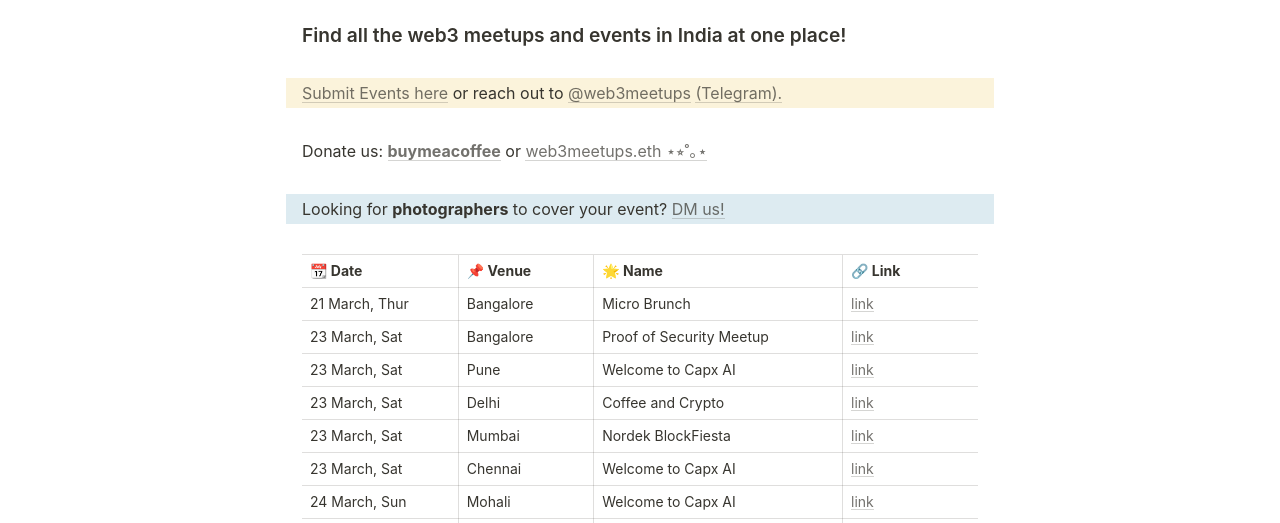
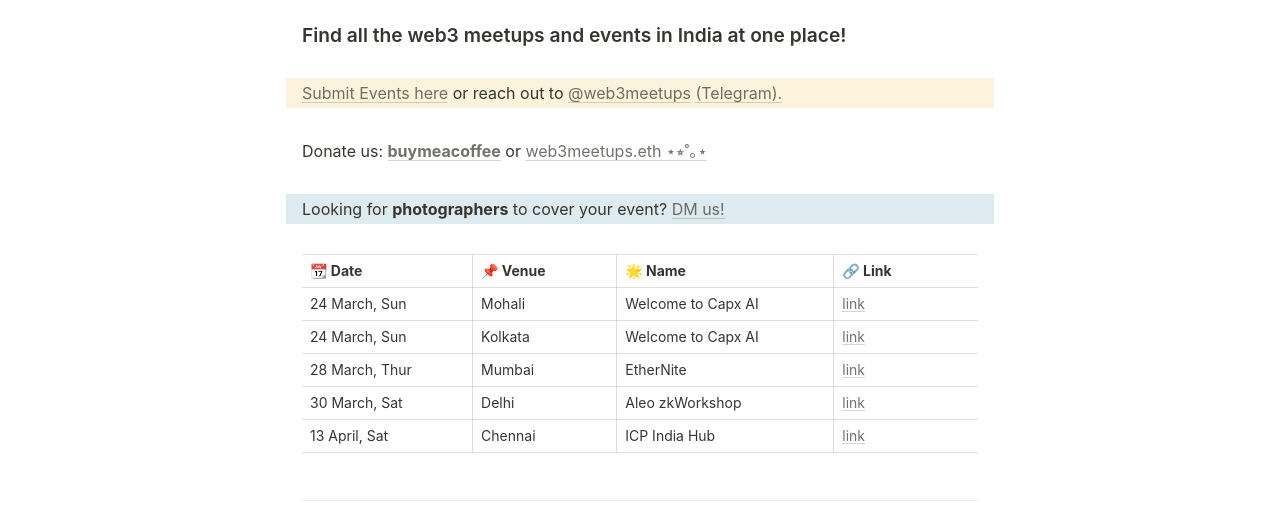
Before and after one commit to web3Gurung/web3meetups-simple, a plain HTML site: page index.html in a window 1280 px wide. Shown: the part 428-951 px from the top of the page. Drawn offline with Linux system fonts and the light colour scheme.

Commit message:
updated events

```diff
--- a/index.html
+++ b/index.html
@@ -98,45 +98,6 @@
                 </thead>
                 <tbody>
                     <tr>
-                        <td>21 March, Thur</td>
-                        <td>Bangalore</td>
-                        <td>Micro Brunch</td>
-                        <td><a target="_blank" href="https://lu.ma/yx70me1a?utm_source=web3meetups">link</a>
-                        </td>
-                    </tr>
-                    <tr>
-                        <td>23 March, Sat</td>
-                        <td>Bangalore</td>
-                        <td>Proof of Security Meetup</td>
-                        <td><a target="_blank"
-                                href="https://lu.ma/ProofofSecurityBengaluru?utm_source=web3meetups">link</a>
-                        </td>
-                    </tr>
-                    <tr>
-                        <td>23 March, Sat</td>
-                        <td>Pune</td>
-                        <td>Welcome to Capx AI</td>
-                        <td><a target="_blank" href="https://lu.ma/capx-ai-pune?utm_source=web3meetups">link</a></td>
-                    </tr>
-                    <tr>
-                        <td>23 March, Sat</td>
-                        <td>Delhi</td>
-                        <td>Coffee and Crypto</td>
-                        <td><a target="_blank" href="https://lu.ma/p8sls1uh?utm_source=web3meetups">link</a></td>
-                    </tr>
-                    <tr>
-                        <td>23 March, Sat</td>
-                        <td>Mumbai</td>
-                        <td>Nordek BlockFiesta</td>
-                        <td><a target="_blank" href="https://lu.ma/c6e9b2sj?utm_source=web3meetups">link</a></td>
-                    </tr>
-                    <tr>
-                        <td>23 March, Sat</td>
-                        <td>Chennai</td>
-                        <td>Welcome to Capx AI</td>
-                        <td><a target="_blank" href="https://lu.ma/capx-ai-chennai?utm_source=web3meetups">link</a></td>
-                    </tr>
-                    <tr>
                         <td>24 March, Sun</td>
                         <td>Mohali</td>
                         <td>Welcome to Capx AI</td>
@@ -149,12 +110,24 @@
                         <td><a target="_blank" href="https://lu.ma/capx-ai-kolkata?utm_source=web3meetups">link</a></td>
                     </tr>
                     <tr>
+                        <td>28 March, Thur</td>
+                        <td>Mumbai</td>
+                        <td>EtherNite</td>
+                        <td><a target="_blank" href="https://lu.ma/Ethernite?utm_source=web3meetups">link</a></td>
+                    </tr>
+                    <tr>
                         <td>30 March, Sat</td>
                         <td>Delhi</td>
                         <td>Aleo zkWorkshop</td>
                         <td><a target="_blank" href="https://lu.ma/AleoDelhi?utm_source=web3meetups">link</a></td>
                     </tr>
-
+                    <tr>
+                        <td>13 April, Sat</td>
+                        <td>Chennai</td>
+                        <td>ICP India Hub</td>
+                        <td><a target="_blank" href="https://lu.ma/crewspheremeetup?utm_source=web3meetups">link</a>
+                        </td>
+                    </tr>
                 </tbody>
             </table>
         </div>
@@ -176,13 +149,6 @@
                 </thead>
                 <tbody>
                     <tr>
-                        <td>18-24 March</td>
-                        <td>Bangalore</td>
-                        <td>duh.zo - hardware hackathon</td>
-                        <td><a target="_blank" href="https://lu.ma/duhdotzo?utm_source=web3meetups">link</a>
-                        </td>
-                    </tr>
-                    <tr>
                         <td>29-31 March</td>
                         <td>Mumbai</td>
                         <td>Eth Mumbai</td>
```
